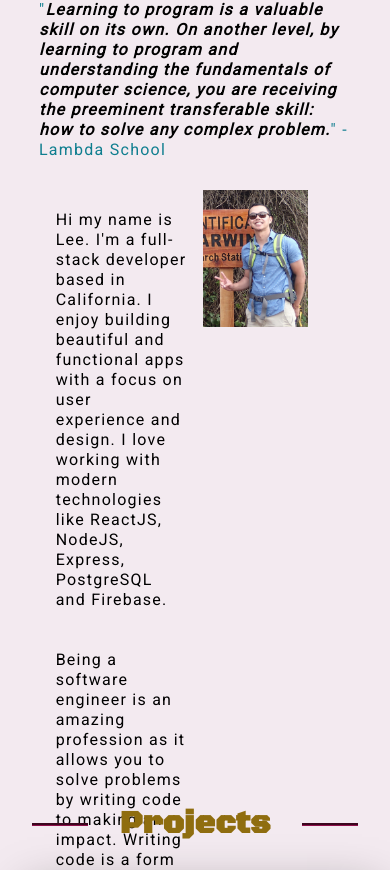
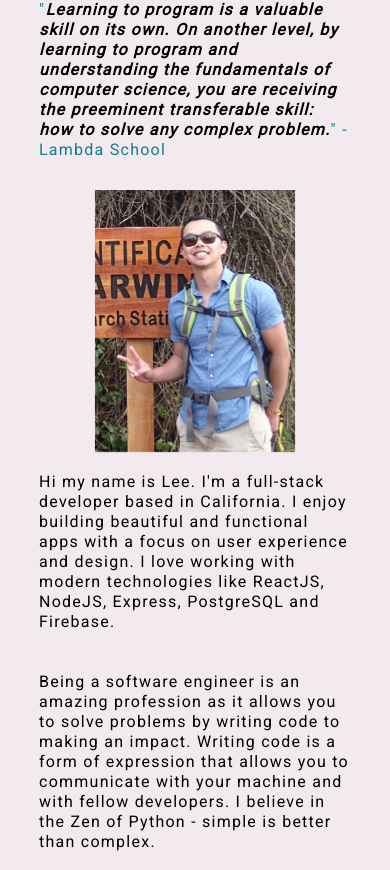
Before and after one commit to LeeTann/leetann-portfolio, a React (Create React App) app: page / in a window 390 px wide. Shown: the part 964-1834 px from the top of the page. Built offline with nearby package versions, Linux system fonts and the light colour scheme; the HTML template or start-up script is replaced by a standard one.

Commit message:
Added mobile view for about section. Added Animation with react-reveal

```diff
--- a/package.json
+++ b/package.json
@@ -9,6 +9,7 @@
     "react": "^16.12.0",
     "react-dom": "^16.12.0",
     "react-icons": "^3.8.0",
+    "react-reveal": "^1.2.2",
     "react-router-dom": "^5.1.2",
     "react-scripts": "3.3.0",
     "react-scroll": "^1.7.15"
--- a/src/components/about/About.js
+++ b/src/components/about/About.js
@@ -1,4 +1,6 @@
 import React from 'react'
+import Zoom from 'react-reveal/Zoom'
+import Fade from 'react-reveal/Fade'
 import './about.css'
 
 export default function About() {
@@ -6,11 +8,14 @@ export default function About() {
         <div className="about">
             <h3>About</h3>
             <div className="about-container">
+                <Zoom>
                     <p className="quote">"<span className="quote-style">Learning to program is a valuable skill on its own.
                         On another level, by learning to program and understanding the fundamentals of computer science,
                         you are receiving the preeminent transferable skill: how to solve any complex problem.</span>" - Lambda School
                     </p>
+                </Zoom>
                 <div className="about-section">
+                    <Fade left>
                         <div className="about-me">
                             <p>Hi my name is Lee. I'm a full-stack developer based in California. I enjoy building
                                 beautiful and functional apps with a focus on user experience and design. I love working with
@@ -20,15 +25,18 @@ export default function About() {
                                 Being a software engineer is an amazing profession as it allows you to solve problems
                                 by writing code to making an impact. Writing code is a form of expression that allows you
                                 to communicate with your machine and with fellow developers.
+                                I believe in the Zen of Python - simple is better than complex.
                             </p>
                             <p>
                                 Impact, Problem Solving and Coding - I wouldn't have it any other way.
                             </p>
                         </div>
+                    </Fade>
+                    <Fade right>
                         <div className="pic-container">
                             <img src="images/me7.JPG" alt="porfolio pic" className="portfolio-pic" />
                         </div>
-
+                    </Fade>
                 </div>
             </div>
         </div>
--- a/src/components/about/about.css
+++ b/src/components/about/about.css
@@ -1,6 +1,6 @@
 .about {
     width: 100%;
-    height: 100vh;
+    height: 100%;
 }
 
 .about-container {
@@ -43,3 +43,33 @@
     width: 80%;
     height: auto;
 }
+
+@media (max-width: 1000px) {
+    .about-section {
+        display: flex;
+        flex-direction: column-reverse;
+    }
+
+    .about-section div {
+        width: 100%;
+        margin: 0 auto;
+    }
+    .portfolio-pic {
+        display: flex;
+        width: 350px;
+        height: auto;
+        margin: 0 auto;
+    }
+}
+
+@media (max-width: 650px) {
+    .portfolio-pic {
+        width: 300px;
+    }
+}
+
+@media (max-width: 650px) {
+    .portfolio-pic {
+        width: 200px;
+    }
+}
--- a/src/components/contact/Contact.js
+++ b/src/components/contact/Contact.js
@@ -1,5 +1,6 @@
 import React from 'react'
 import { FaLinkedin, FaGithubSquare, FaTwitterSquare} from 'react-icons/fa'
+import RubberBand from 'react-reveal/RubberBand'
 import './contact.css'
 
 export default function Contact() {
@@ -8,6 +9,7 @@ export default function Contact() {
             <h3 className="header">Contact</h3>
             <div className="contact-container">
                 <p>Connect with me through social media</p>
+                <RubberBand>
                     <div className="social-media">
                         <a href="https://www.linkedin.com/in/lee-tann-9a3769199/" target="_blank" className="fa-linkedin">
                             <FaLinkedin />
@@ -19,6 +21,7 @@ export default function Contact() {
                             <FaTwitterSquare />
                         </a>
                     </div>
+                </RubberBand>
                 <p className="contact-me">Contact me through email</p>
                 <a href="mailto:leeroyleeroy18@gmail.com" target="_blank">
                     <button className="btn contact-btn">Email Me</button>
--- a/src/components/projects/Projects.js
+++ b/src/components/projects/Projects.js
@@ -1,4 +1,5 @@
 import React from 'react'
+import Fade from 'react-reveal/Fade'
 import './projects.css'
 
 export default function Projects() {
@@ -6,6 +7,7 @@ export default function Projects() {
         <div className="projects">
             <h3>Projects</h3>
             <div className="cards-container">
+                <Fade left>
                     <div className="card">
                         <img src="images/inquiry.png" alt="card img" className="card-img" />
                         <h1>Inquiry</h1>
@@ -21,6 +23,9 @@ export default function Projects() {
                             </a>
                         </div>
                     </div>
+                </Fade>
+
+                <Fade top>
                     <div className="card">
                         <img src="images/inquiry.png" alt="card img" className="card-img" />
                         <h1>Inquiry</h1>
@@ -32,6 +37,9 @@ export default function Projects() {
                             <button className="btn">View Live</button>
                         </div>
                     </div>
+                </Fade>
+
+                <Fade right>
                     <div className="card">
                         <img src="images/inquiry.png" alt="card img" className="card-img" />
                         <h1>Inquiry</h1>
@@ -43,6 +51,7 @@ export default function Projects() {
                             <button className="btn">View Live</button>
                         </div>
                     </div>
+                </Fade>
             </div>
         </div>
     )
```
Also changed, not shown: 1 other file (tests, documents, lock files or other folders). Lines whose indentation alone changed are shown as unchanged.
